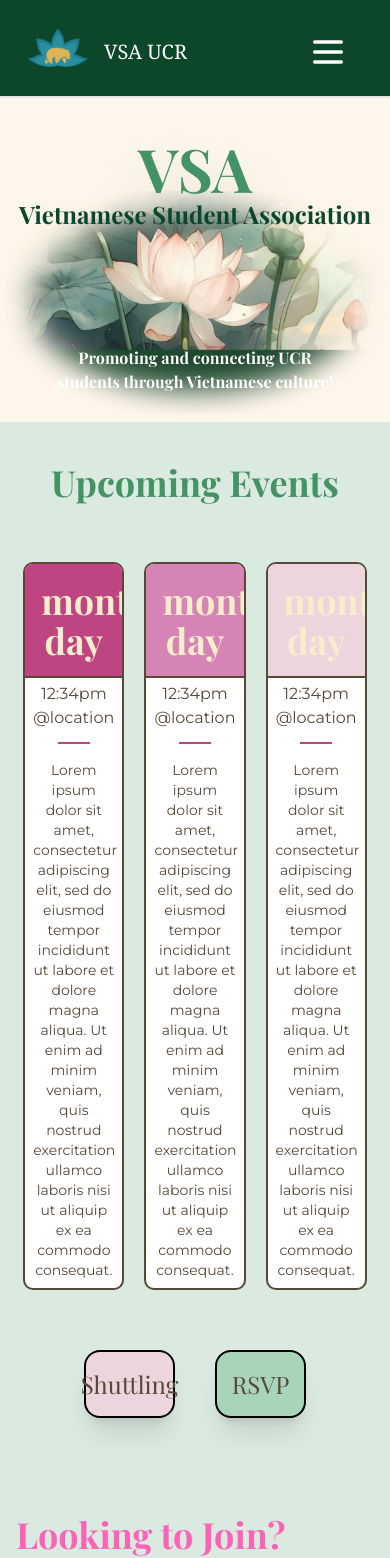
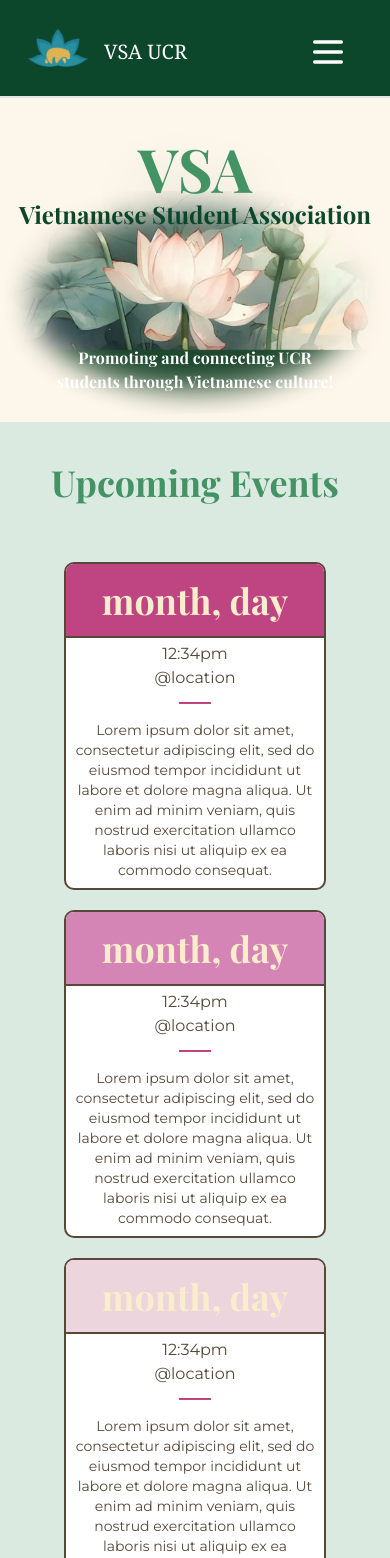
Before and after one commit to acm-ucr/vsa-website, a Next.js app: page / in a window 390 px wide. Shown: the top 1558 px of the page. Built offline with nearby package versions, Linux system fonts and the light colour scheme.

Commit message:
Responsified Events on Home Page
Resolves #119

```diff
--- a/src/components/home/UpcomingEvents.tsx
+++ b/src/components/home/UpcomingEvents.tsx
@@ -8,7 +8,7 @@ interface CardProps {
 
 const Card = ({ date, time, loc, text, color }: CardProps) => {
   return (
-    <div className="border-vsa-brown flex w-1/5 flex-col items-center justify-center overflow-hidden rounded-lg border-2 bg-white">
+    <div className="border-vsa-brown flex w-3/4 flex-col items-center justify-center overflow-hidden rounded-lg border-2 bg-white md:w-1/5">
       <div
         className={`${color} border-vsa-brown h-1/3 w-full justify-center border-b-2 p-4 text-left`}
       >
--- a/src/components/home/UpcomingEventsSection.tsx
+++ b/src/components/home/UpcomingEventsSection.tsx
@@ -9,7 +9,7 @@ const UpcomingEventsSection = () => {
       <div className="text-vsa-green-300 flex items-center justify-center p-10 text-4xl font-bold">
         Upcoming Events
       </div>
-      <div className="flex items-center justify-center gap-5 p-5">
+      <div className="flex flex-col items-center justify-center gap-5 p-5 md:flex-row">
         {HomeUpcomingEventsInfo.map(
           ({ date, time, loc, text, color }, index) => (
             <UpcomingEvents
@@ -25,13 +25,13 @@ const UpcomingEventsSection = () => {
       </div>
       <div className="flex flex-row justify-center gap-10 pt-10">
         <Link
-          className="bg-vsa-pink-100 text-vsa-brown flex w-1/6 items-center justify-center rounded-2xl border-2 border-black p-4 text-2xl shadow-xl"
+          className="bg-vsa-pink-100 text-vsa-brown flex w-1/3 items-center justify-center rounded-2xl border-2 border-black p-4 text-2xl shadow-xl md:w-1/6"
           href="#"
         >
           Shuttling
         </Link>
         <Link
-          className="bg-vsa-green-200 text-vsa-brown flex w-1/6 items-center justify-center rounded-2xl border-2 border-black p-4 text-2xl shadow-xl"
+          className="bg-vsa-green-200 text-vsa-brown flex w-1/3 items-center justify-center rounded-2xl border-2 border-black p-4 text-2xl shadow-xl md:w-1/6"
           href="#"
         >
           RSVP
```
